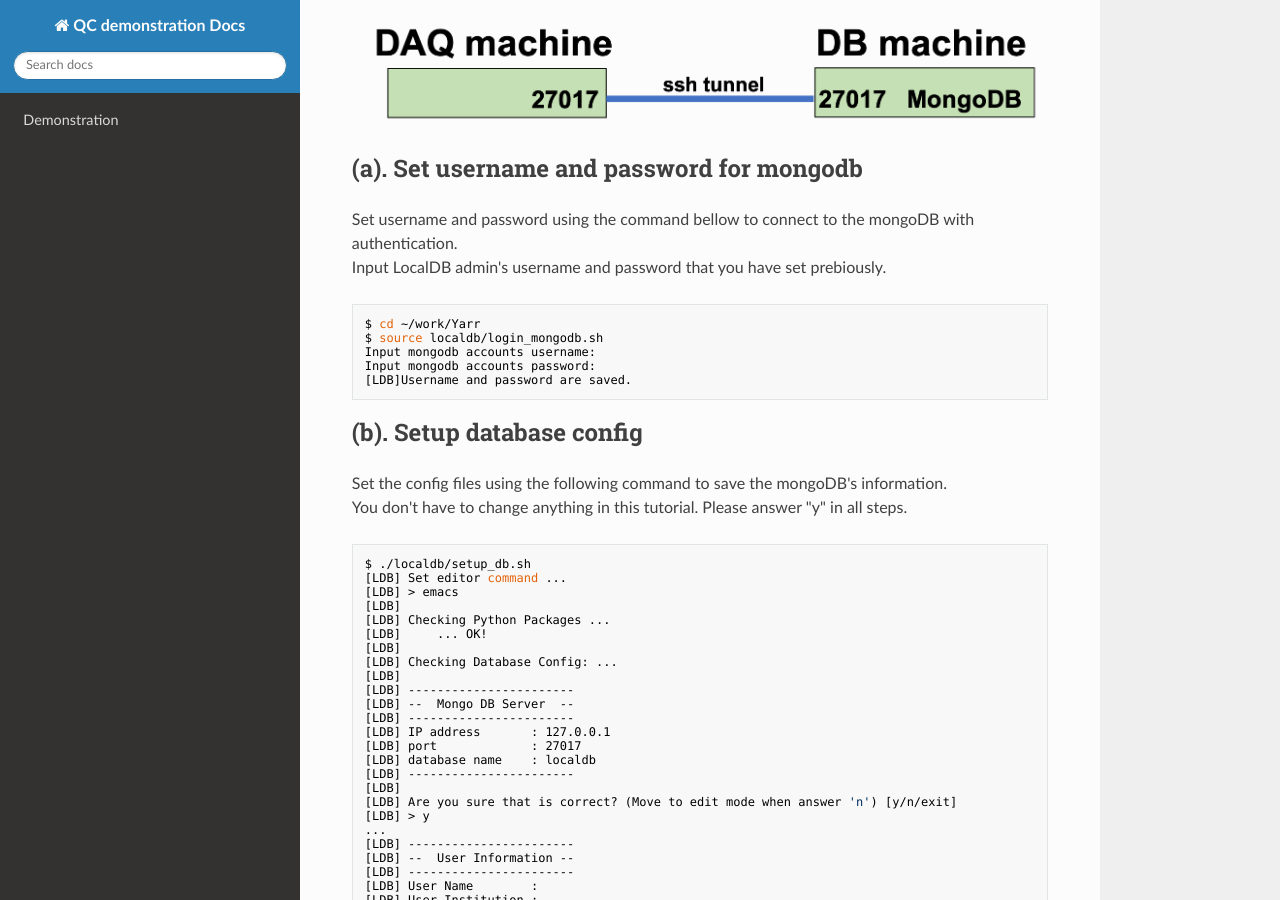
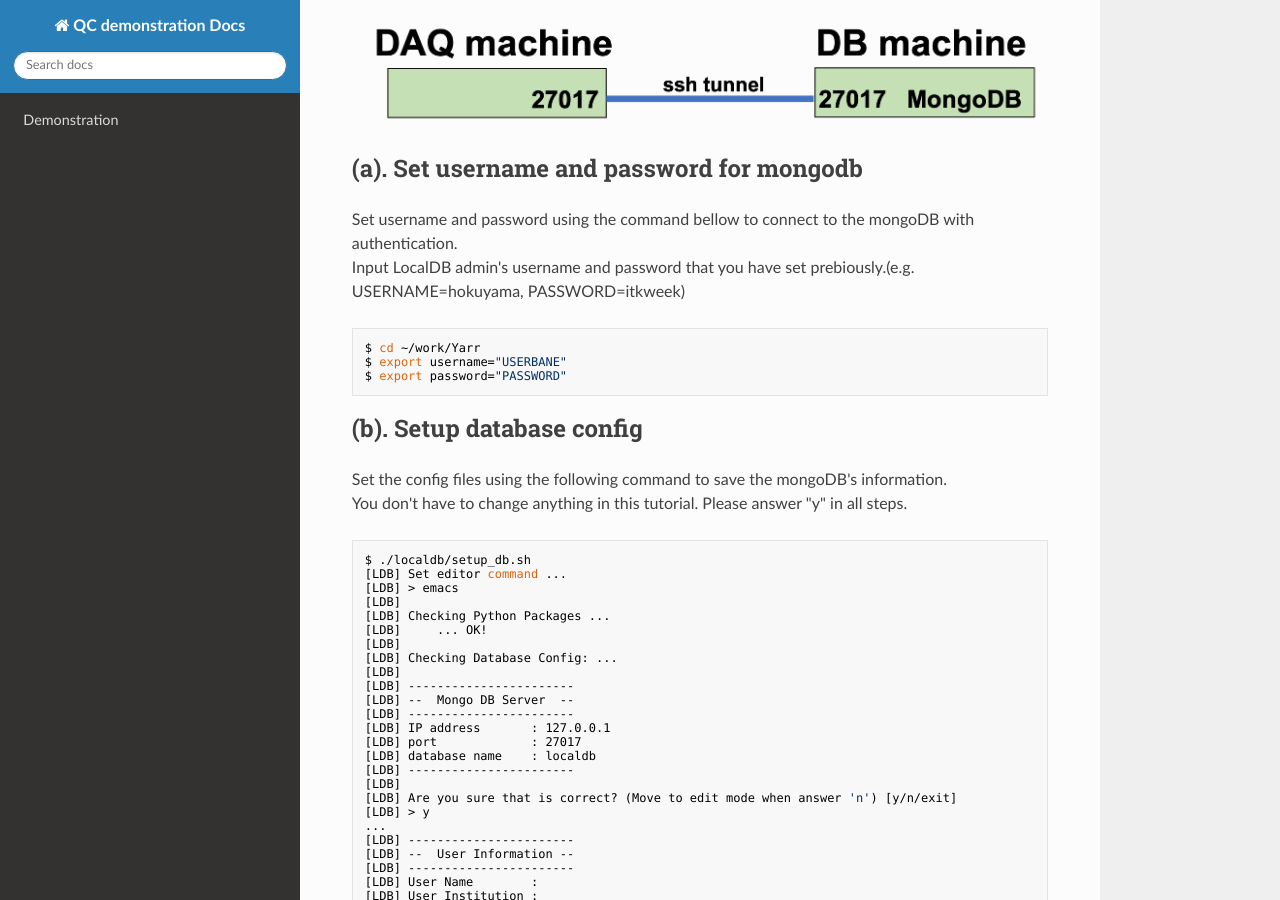
Before and after one commit to jlab-hep/qc-demonstration, an MkDocs documentation site: the page built from docs/database_demonstration_setup_for_scan.md, in a window 1280 px wide and 900 px high, scrolled down 396 px. Built offline with MkDocs 1.6.1, drawn with Linux system fonts in a browser that asks for light colours; nearby versions of some CDN libraries; old or Windows-style settings are respelled for this version of MkDocs.

Commit message:
modified the method of login

````diff
--- a/docs/database_demonstration_setup_for_scan.md
+++ b/docs/database_demonstration_setup_for_scan.md
@@ -12,13 +12,11 @@ Password:
 
 ## (a). Set username and password for mongodb
 Set username and password using the command bellow to connect to the mongoDB with authentication.<br>
-Input LocalDB admin's username and password that you have set prebiously.
+Input LocalDB admin's username and password that you have set prebiously.(e.g. USERNAME=hokuyama, PASSWORD=itkweek)
 ```bash
 $ cd ~/work/Yarr
-$ source localdb/login_mongodb.sh
-Input mongodb accounts username:
-Input mongodb accounts password:
-[LDB]Username and password are saved.
+$ export username="USERBANE"
+$ export password="PASSWORD"
 ```
 
 ## (b). Setup database config
````
